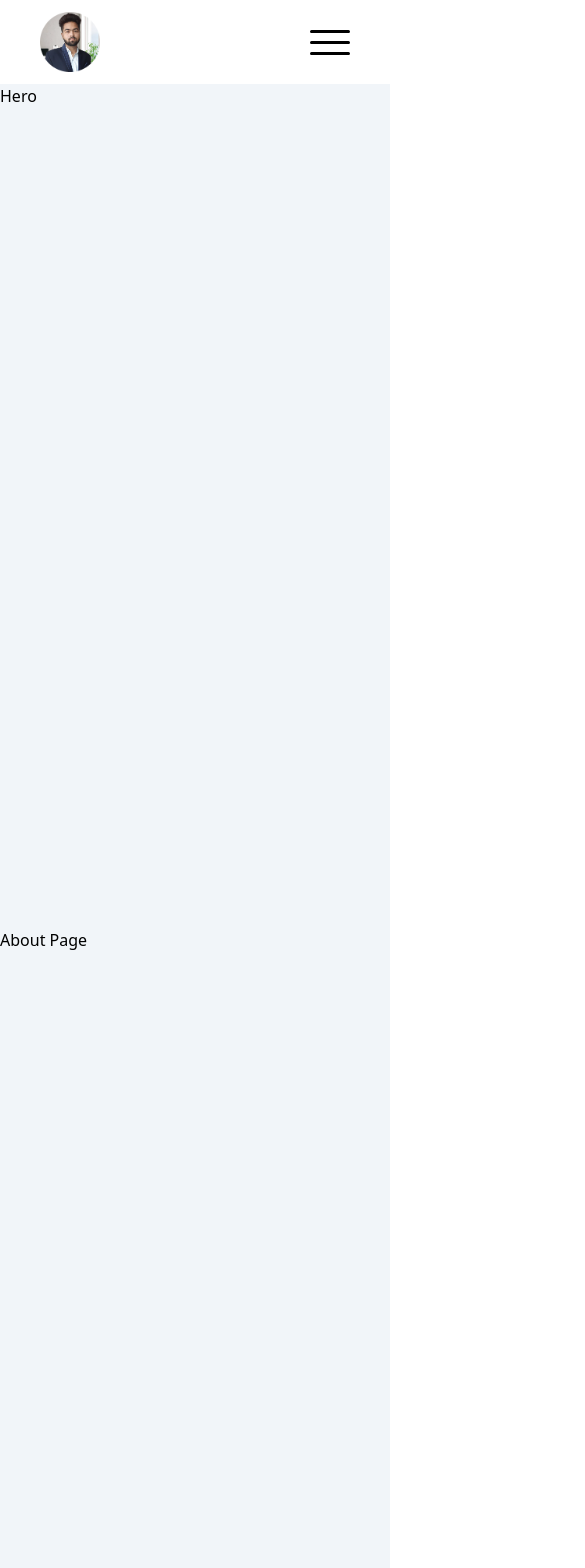
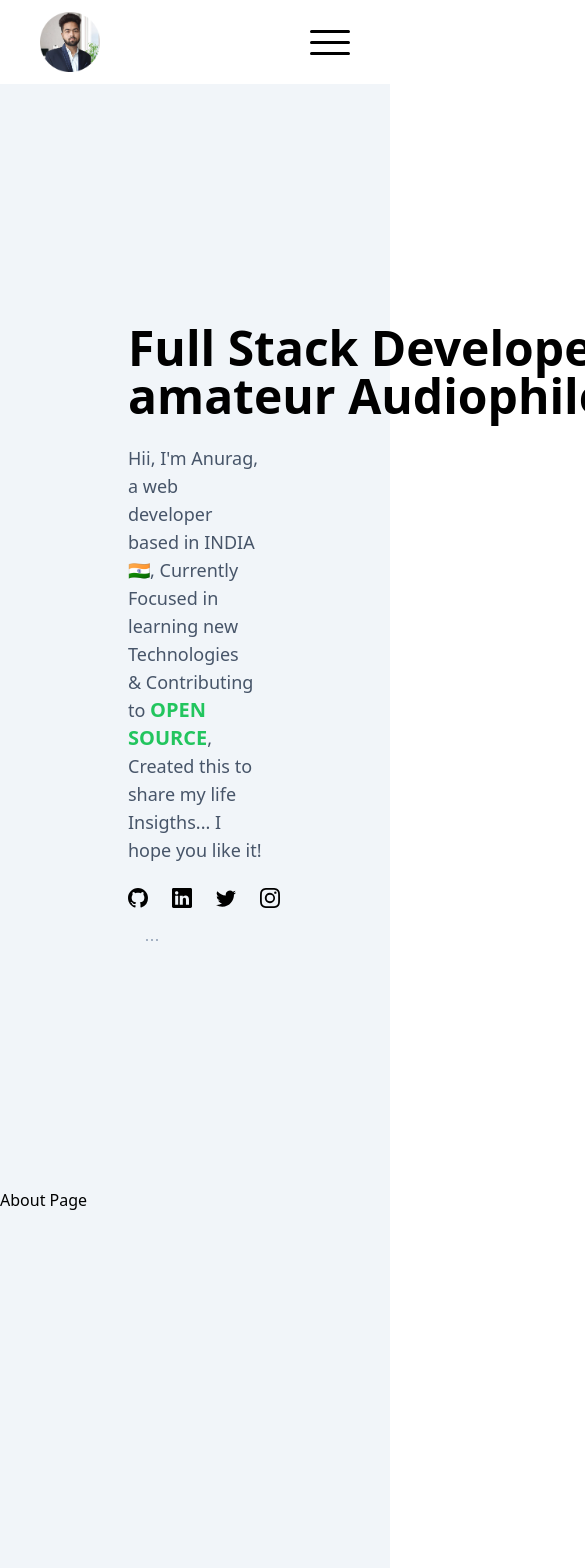
Before and after one commit to Anurag-Band/Portfolio-Website, a Next.js app: page / in a window 390 px wide. Shown: the top 1568 px of the page, 585 px wide, since content can reach past the window. Built offline with nearby package versions, Linux system fonts and the light colour scheme.

Commit message:
created hero page & make it responsive

```diff
--- a/package.json
+++ b/package.json
@@ -19,6 +19,7 @@
   "devDependencies": {
     "autoprefixer": "^10.4.13",
     "postcss": "^8.4.21",
+    "react-icons": "^4.7.1",
     "tailwindcss": "^3.2.4"
   }
 }
--- /dev/null
+++ b/src/components/DivideLine.jsx
@@ -0,0 +1,15 @@
+import { RiMoreLine } from 'react-icons/ri'
+
+const DivideLine = () => {
+  return (
+    <div className="relative flex items-center w-11/12 pr-24 md:py-16">
+      <div className="flex-grow border-t border-slate-400"></div>
+      <span className="flex-shrink mx-4 text-slate-400">
+        <RiMoreLine />
+      </span>
+      <div className="flex-grow border-t border-slate-400"></div>
+    </div>
+  )
+}
+
+export default DivideLine
--- a/src/components/Header.jsx
+++ b/src/components/Header.jsx
@@ -1,4 +1,4 @@
-import React from "react";
+import React, { useEffect, useState } from "react";
 import Image from "next/image";
 import ProfilePic from "../../public/assets/profile-pic.png";
 import Link from "next/link";
@@ -6,8 +6,21 @@ import NavMenu from "./NavMenu";
 import MobileNavbar from "./MobileNavbar";
 
 const Header = () => {
+  const [shadow, setShadow] = useState(false);
+
+  useEffect(() => {
+    const handleShadow = () => {
+      if (window.scrollY >= 90) {
+        setShadow(true);
+      } else {
+        setShadow(false);
+      }
+    };
+    window.addEventListener("scroll", handleShadow);
+  }, []);
+
   return (
-    <header className="bg-white flex items-center px-10 py-3 sticky top-0 w-full">
+    <header className={`bg-white flex items-center px-10 py-3 sticky top-0 w-full z-50 ${shadow && "shadow-lg"}`}>
       <div className="flex items-center justify-between w-full">
         {/* Left Section */}
         <Link
@@ -20,7 +33,9 @@ const Header = () => {
             width={60}
             height={60}
           />
-          <p className="text-slate-600 text-3xl font-mainHeading tracking-wider hidden lg:block">ANURAG BAND</p>
+          <p className="text-slate-600 text-3xl font-mainHeading tracking-wider hidden lg:block">
+            ANURAG BAND
+          </p>
         </Link>
         {/* Right Section */}
         <NavMenu />
--- a/src/components/Hero.jsx
+++ b/src/components/Hero.jsx
@@ -1,9 +1,56 @@
-import React from 'react'
+import React from "react";
+import { BsGithub, BsInstagram, BsLinkedin, BsTwitter } from "react-icons/bs";
+import DivideLine from "./DivideLine";
+import Link from "next/link";
+import siteMetadata from "@/data/siteMetaData";
 
 const Hero = () => {
   return (
-    <div className="min-h-screen">Hero</div>
-  )
-}
+    <div className="min-h-screen flex flex-col items-start container mx-auto py-60 px-32 space-y-6">
+      <h2 className="text-5xl w-[43rem] text-black font-bold">
+        Full Stack Developer, amateur Audiophile 🎧️
+      </h2>
+      <p className="text-lg text-slate-600 font-medium">
+        Hii, I&#39;m Anurag, a web developer based in INDIA 🇮🇳, Currently
+        Focused in learning new Technologies <br /> & Contributing to{" "}
+        <span className="text-green-500 text-xl font-semibold">
+          OPEN SOURCE
+        </span>
+        , Created this to share my life Insigths... I hope you like it!
+      </p>
+      <div className="flex items-center space-x-6">
+        <Link
+          href={siteMetadata.socials.github}
+          rel="noopener noreferrer"
+          target="_blank"
+        >
+          <BsGithub className="text-xl" />
+        </Link>
+        <Link
+          href={siteMetadata.socials.linkedin}
+          rel="noopener noreferrer"
+          target="_blank"
+        >
+          <BsLinkedin className="text-xl" />
+        </Link>
+        <Link
+          href={siteMetadata.socials.twitter}
+          rel="noopener noreferrer"
+          target="_blank"
+        >
+          <BsTwitter className="text-xl" />
+        </Link>
+        <Link
+          href={siteMetadata.socials.instagram}
+          rel="noopener noreferrer"
+          target="_blank"
+        >
+          <BsInstagram className="text-xl" />
+        </Link>
+      </div>
+      <DivideLine />
+    </div>
+  );
+};
 
-export default Hero
+export default Hero;
--- a/src/data/siteMetaData.js
+++ b/src/data/siteMetaData.js
@@ -1,29 +1,13 @@
 const siteMetadata = {
-  title: "Best Nextjs Tailwind Portfolio",
-  description:
-    "This is where you can learn about me and my work. I am a full stack developer and I love to build things.",
-  author: "Curtis Warcup",
-  authorHeadline: "Full Stack Developer, amateur pizza critic 🍕",
-  authorAbout:
-    "Hi, I'm Curtis, a full stack developer. I created this to help my mom create a website for all her crazy business ideas. I hope you like it!",
-  authorAboutExtended:
-    "Curtis is a Canadian-born, living in beautify Vancouver, BC. \n \n In his personal life, Curtis is an avid cyclist and health nut. He enjoys making weekly meal preps and running with his dog. When he's not coding, exercising, or cooking, Curtis can be found in various mechanical keyboard enthusiast forums, scoping out his next purchase. I also like eating food, especially pizza.",
-  socials: {
-    twitter: "https://twitter.com/curtiswarcup",
-    github: "https://github.com/Cwarcup",
-    linkedin: "https://www.linkedin.com/in/curtiswarcup/",
-    instagram: "https://www.instagram.com/curtiswarcup/",
-    facebook: "https://www.facebook.com/curtiswarcup",
+ socials: {
+    twitter: "https://twitter.com/anuragBand10",
+    github: "https://github.com/Anurag-Band",
+    linkedin: "https://www.linkedin.com/in/anurag-band/",
+    instagram: "https://www.instagram.com/theanuuurag/",
+    facebook: "https://www.facebook.com/profile.php?id=100009444654647",
   },
-  email: "curtis.gwarcup@gmail.com",
-  phoneNumber: "123-456-7890",
-  contactTitle: "Get in touch",
-  contactSubtitle:
-    "I am currently making banging pizza's and amazing websites. If you want to get in touch, please use the form below.",
-  analytics: {
-    plausibleDataDomain: "https://cwarcup.com/", // e.g. tailwind-nextjs-starter-blog.vercel.app
-    googleAnalyticsId: "G-XXXXXXX", // e.g. UA-000000-2 or G-XXXXXXX
-  },
+  email: "anuragband10@gmail.com",
+  phoneNumber: "+91-9637072693",
   siteNavLinks: [
     {
       name: "Home",
@@ -54,7 +38,6 @@ const siteMetadata = {
       href: "/#contact",
     },
   ],
-  siteRepo: "https://github.com/Cwarcup/",
 };
 
 export default siteMetadata;
```
